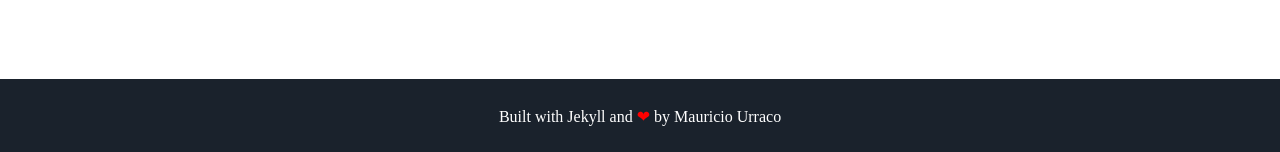
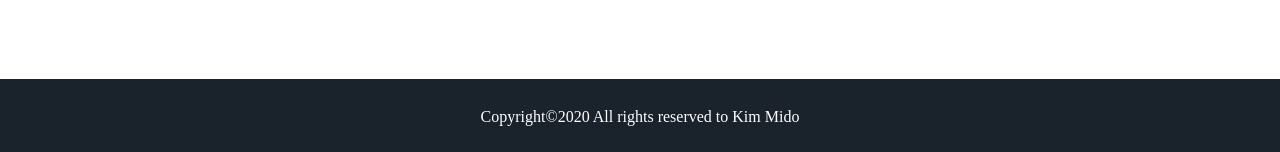
Before and after one commit to samsik0518/samsik0518.github.io, a Jekyll site: the page built from index.html, in a window 1280 px wide. Shown: the part 1517-1669 px from the top of the page. Built offline with Jekyll 4.4.1, drawn with Linux system fonts in a browser that asks for light colours; some web fonts are replaced.

Commit message:
First init.

```diff
--- a/_config.yml
+++ b/_config.yml
@@ -12,6 +12,9 @@ user_title: Kim Mido's Clutter Libary.
 email: samsik0518@gmail.com
 twitter_username: walwalmungmung9
 github_username:  samsik0518
+instagram_username:
+facebook_username:
+linkedin_username:
 # gplus_username:  lorem_ipsum
 
 exclude: ['package.json', 'src' , 'node_modules']
--- a/_includes/footer.html
+++ b/_includes/footer.html
@@ -1,6 +1,5 @@
 <footer class="footer">
-    <!-- <p>&copy; {{ site.username }}</p> -->
-    <p>Built with Jekyll and <span class="love">❤</span> by <a href="https://github.com/murraco">Mauricio Urraco</a></p>
+    <p>Copyright&copy;{{ 'now' | date: "%Y" }} All rights reserved to Kim Mido</p>
 </footer>
 <script src="//cdn.jsdelivr.net/particles.js/2.0.0/particles.min.js"></script>
 <script src="{{ '/assets/js/sweet-scroll.min.js' | prepend: site.baseurl }}"></script>
--- a/src/styles/_base.scss
+++ b/src/styles/_base.scss
@@ -13,8 +13,8 @@ body {
     line-height: 1.5;
     color: #555;
 
-    font-family: 'Antic Slab', serif;
-    font-weight: 400;
+    font-family: 'Noto Serif KR', serif;
+    font-weight: 200;
 }
 article, aside, figcaption, figure, footer, header, nav, section {
     display: block;
--- a/src/styles/_header.scss
+++ b/src/styles/_header.scss
@@ -70,8 +70,8 @@
     outline-style: none !important;
     -moz-outline-style: none !important;
 
-    padding: none;
-    margin: none;
+    padding: 0;
+    margin: 0;
   }
   .icon {
     text-align: center;
--- /dev/null
+++ b/src/styles/lib/_notoserifkr.scss
@@ -0,0 +1 @@
+@import url('https://fonts.googleapis.com/css2?family=Noto+Serif+KR:wght@200;400;700&display=swap');
--- a/src/styles/main.scss
+++ b/src/styles/main.scss
@@ -1,6 +1,7 @@
 @import "lib/normalize";
 @import "lib/fontawesome";
 @import "lib/devicon";
+@import "lib/notoserifkr";
 
 @import 'base';
 @import 'vars';
```
